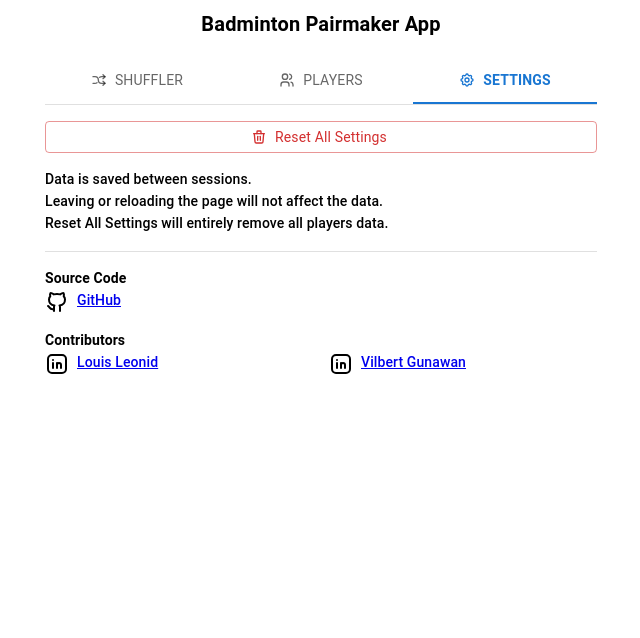
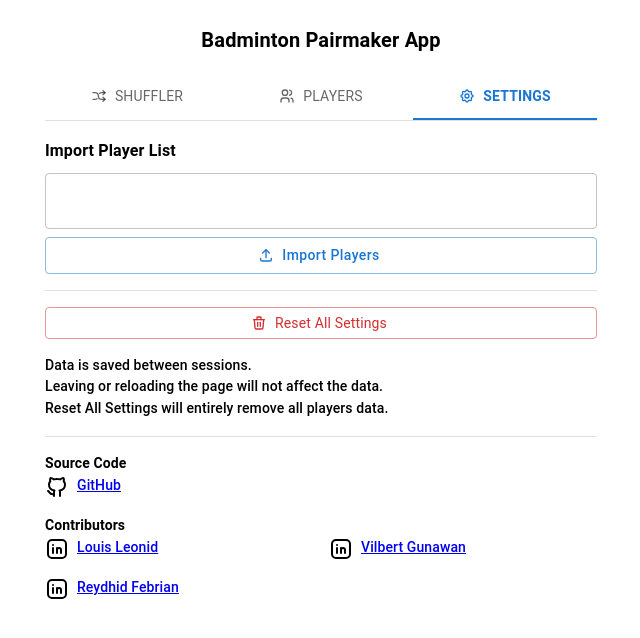
Before and after one commit to leonidlouis/badminton-pairmaker, a Next.js app: page / in a window 1280 px wide. Both pictures are taken after a click on the tab "SETTINGS". Shown: the top 638 px of the page, without its empty margins (319-959 px from the left). Built offline with nearby package versions, Linux system fonts and the light colour scheme.

Commit message:
feat: import player list (#2)
Co-authored-by: Vilbert <vilbertgunawan@gmail.com>

```diff
--- a/package.json
+++ b/package.json
@@ -16,6 +16,7 @@
     "lodash": "^4.17.21",
     "next": "^14.2.3",
     "react": "^18.3.1",
-    "react-dom": "^18.3.1"
+    "react-dom": "^18.3.1",
+    "react-hot-toast": "^2.4.1"
   }
 }
--- a/src/app/page.js
+++ b/src/app/page.js
@@ -27,6 +27,7 @@ import {
   IconRestore,
   IconSettings,
   IconTrash,
+  IconUpload,
   IconUsers,
 } from "@tabler/icons-react";
 
@@ -36,10 +37,15 @@ import Title from "@/components/Title";
 import BigSwitch from "@/components/BigSwitch";
 import IconButton from "@/components/IconButton";
 import BorderedTableCell from "@/components/BorderedTableCell";
+import Toast from "@/components/Toast";
+import toast from "react-hot-toast";
 
 export default function Home() {
   const { session, setSession, shuffleResult, setShuffleResult } =
     useSessionContext();
+
+  const [tabValue, setTabValue] = useState(0);
+  const [inputImportPlayers, setInputImportPlayers] = useState("");
 
   // FISHER-YATES
   const fisherYatesShuffle = (array) => {
@@ -307,14 +313,32 @@ export default function Home() {
     }));
   };
 
+  const importPlayers = () => {
+    resetSession();
+
+    const importedPlayers = inputImportPlayers
+      .split("\n")
+      .filter((line) => line.trim() !== "")
+      .map((line) => {
+        const [_, name] = line.split(". ");
+        return { name, played: 0, active: true };
+      });
+
+    setSession((prevSession) => ({
+      ...prevSession,
+      players: importedPlayers,
+    }));
+    setInputImportPlayers("");
+    setTabValue(1);
+
+    toast.success("Players imported successfully");
+  };
+
   const isShuffleDisabled = useMemo(() => {
     const minPlayer = session.isDouble ? 4 : 2;
 
     return minPlayer > session.players.length;
   }, [session]);
-
-  //
-  const [tabValue, setTabValue] = useState(0);
 
   const isTabActive = useCallback(
     (tab) => {
@@ -325,6 +349,7 @@ export default function Home() {
 
   return (
     <Stack spacing={2}>
+      <Toast />
       <Box display={"flex"} justifyContent={"center"}>
         <Title text={"Badminton Pairmaker App"} />
       </Box>
@@ -666,6 +691,26 @@ export default function Home() {
 
       {isTabActive(2) && (
         <Stack spacing={2}>
+          <Stack spacing={1}>
+            <Typography variant="subtitle1" fontWeight={600}>
+              Import Player List
+            </Typography>
+            <TextField
+              multiline
+              value={inputImportPlayers}
+              onChange={(e) => setInputImportPlayers(e.target.value)}
+            />
+            <Button
+              fullWidth
+              variant="outlined"
+              startIcon={<IconUpload size={16} />}
+              sx={{ textTransform: "none" }}
+              onClick={importPlayers}
+            >
+              Import Players
+            </Button>
+          </Stack>
+          <Divider />
           <Button
             variant="outlined"
             onClick={resetSession}
@@ -741,6 +786,19 @@ export default function Home() {
                     </Box>
                   </Link>
                 </Grid>
+                <Grid item xs={6}>
+                  <Link
+                    href="http://www.linkedin.com/in/reydhid-febrian-2a2151179"
+                    target="_blank"
+                  >
+                    <Box display={"flex"} gap={1}>
+                      <IconBrandLinkedin color="black" />
+                      <Typography variant="subtitle2">
+                        Reydhid Febrian
+                      </Typography>
+                    </Box>
+                  </Link>
+                </Grid>
               </Grid>
             </Box>
           </Stack>
--- /dev/null
+++ b/src/components/Toast.js
@@ -0,0 +1,41 @@
+"use client";
+
+import { Box, Typography } from "@mui/material";
+import { Toaster, ToastBar } from "react-hot-toast";
+
+const Toast = () => {
+  return (
+    <Toaster
+      position="top-center"
+      reverseOrder={false}
+      gutter={8}
+      toastOptions={{
+        error: {
+          duration: 5000,
+        },
+        success: {
+          duration: 2000,
+          iconTheme: {
+            primary: "green",
+            secondary: "white",
+          },
+        },
+      }}
+    >
+      {(t) => (
+        <ToastBar toast={t}>
+          {({ icon, message }) => (
+            <>
+              {icon}
+              <Box sx={{ pt: 0.25 }}>
+                <Typography variant="subtitle2">{message}</Typography>
+              </Box>
+            </>
+          )}
+        </ToastBar>
+      )}
+    </Toaster>
+  );
+};
+
+export default Toast;
```
Also changed, not shown: 1 other file (tests, documents, lock files or other folders).
